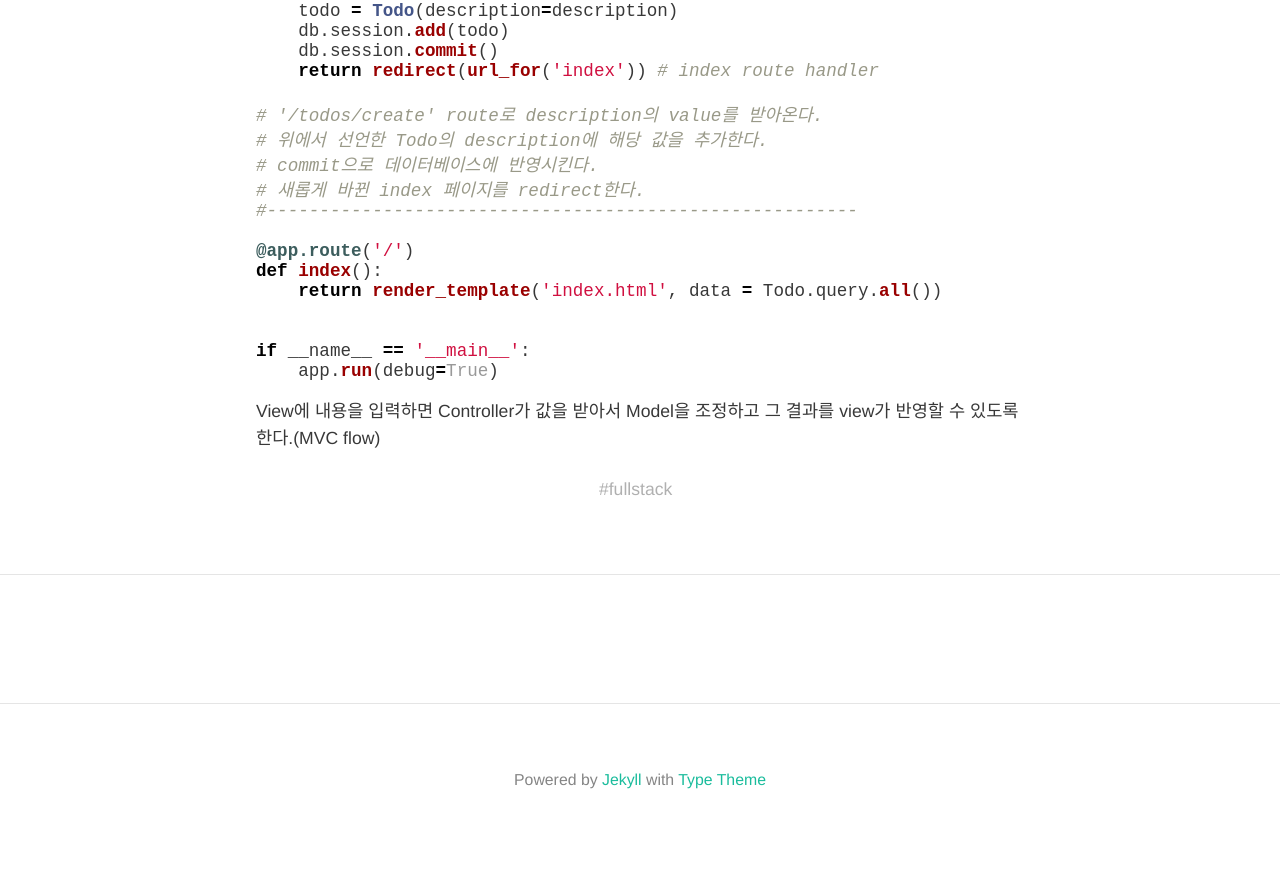
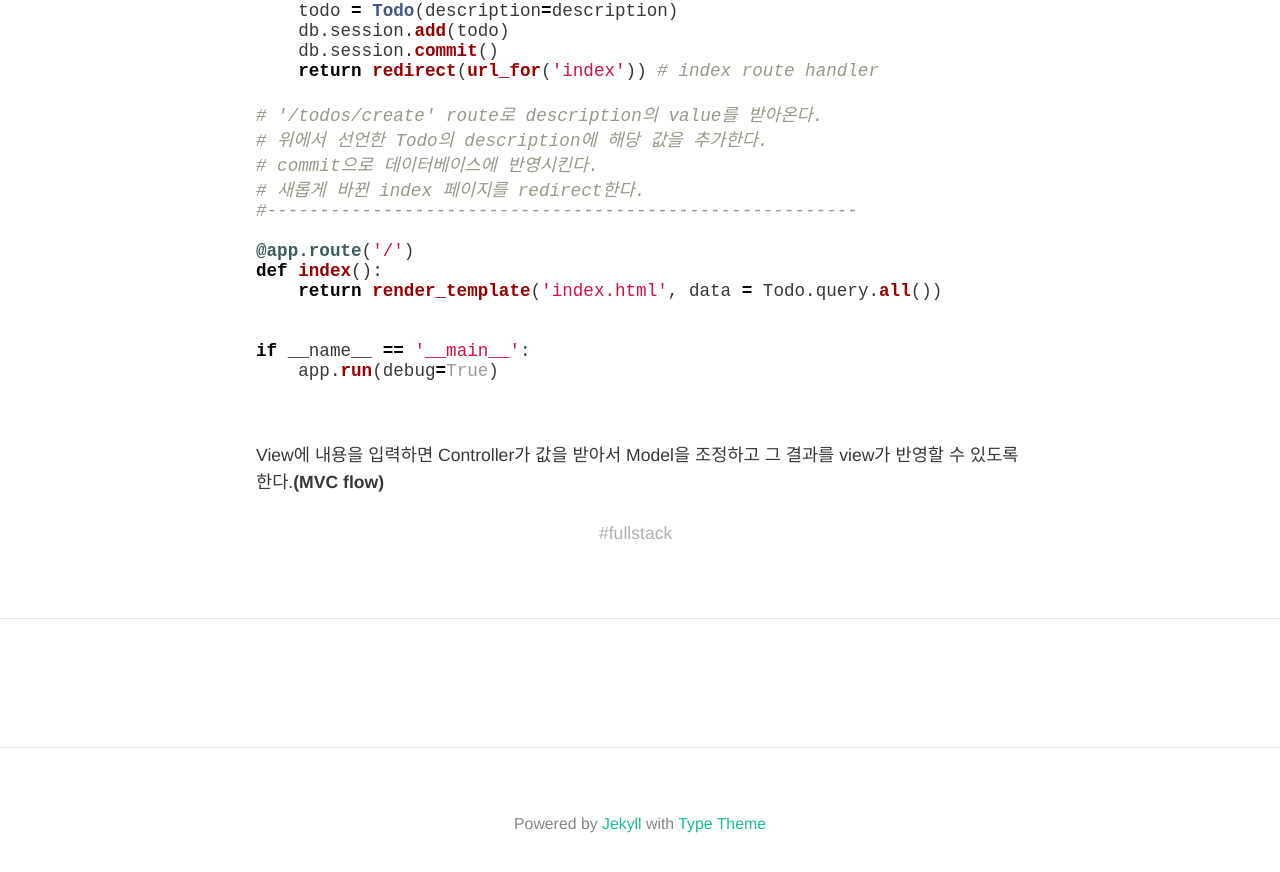
Before and after one commit to HyunlangBan/hyunlangban.github.io, a Jekyll site: the page built from _posts/2020-02-11-fullstack-userdata-in-flask.md, in a window 1280 px wide and 900 px high, scrolled down 3914 px. Shown: the top 872 px of the window. Built offline with Jekyll 4.4.1, drawn with Linux system fonts in a browser that asks for light colours; nearby versions of some CDN libraries; comment, search, counter and statistics services are not loaded.

Commit message:
Update 2020-02-11-fullstack-userdata-in-flask.md

````diff
--- a/_posts/2020-02-11-fullstack-userdata-in-flask.md
+++ b/_posts/2020-02-11-fullstack-userdata-in-flask.md
@@ -172,4 +172,6 @@ if __name__ == '__main__':
     app.run(debug=True)
 ```
 
-View에 내용을 입력하면 Controller가 값을 받아서 Model을 조정하고 그 결과를 view가 반영할 수 있도록 한다.(MVC flow)
+<br>
+
+View에 내용을 입력하면 Controller가 값을 받아서 Model을 조정하고 그 결과를 view가 반영할 수 있도록 한다.**(MVC flow)**
````
